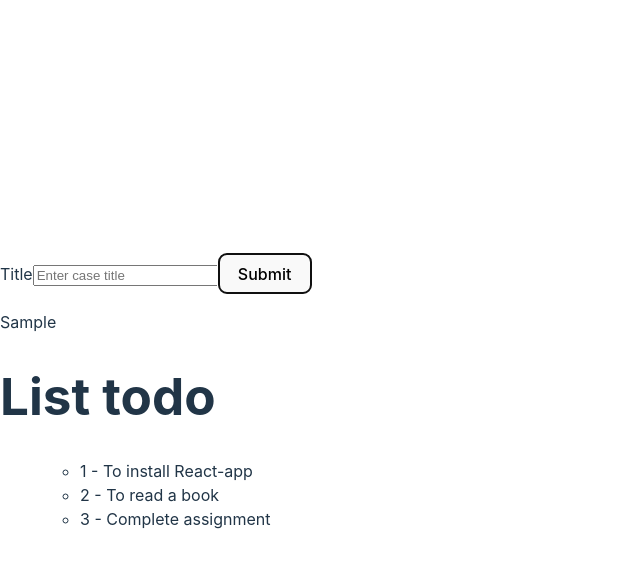
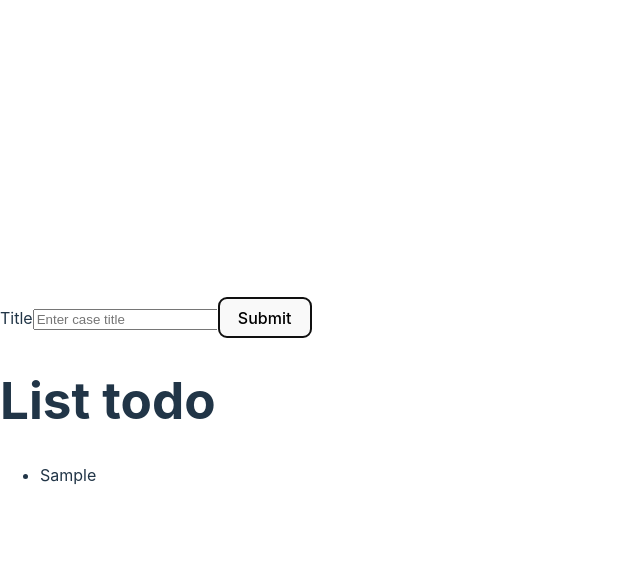
Before and after one commit to darialevinson/final_project, a React (Vite) app: page / in a window 1280 px wide. Both pictures are taken after typing "Sample" into the empty fields and a click on the button "Submit". Shown: the top 566 px of the page, without its empty margins (0-640 px from the left). Built offline with nearby package versions, Linux system fonts and the light colour scheme.

Commit message:
lesson-1-4

```diff
--- a/src/AddTodoForm.jsx
+++ b/src/AddTodoForm.jsx
@@ -1,17 +1,34 @@
-import React from 'react';
+import React, { useState } from 'react';
 
-function AddTodoForm({ onAddTodo }) {
+function AddTodoForm({ addTodo }) {
+  const [todoTitle, setTodoTitle] = useState('');
+
+  function handleTitleChange(event) {
+    const newTodoTitle = event.target.value;
+    setTodoTitle(newTodoTitle);
+  }
+
   function handleAddTodo(event) {
     event.preventDefault();
-    const todoTitle = event.target.elements.todoTitle.value;
-    onAddTodo(todoTitle);
-    event.target.reset();
+    const newTodo = {
+      title: todoTitle,
+      id: Date.now()
+    };
+    addTodo(newTodo);
+    setTodoTitle('');
   }
 
   return (
     <form onSubmit={handleAddTodo}>
       <label htmlFor="todoTitle">Title</label>
-      <input id="todoTitle" type="text" name="todoTitle" placeholder="Enter case title" />
+      <input
+        id="todoTitle"
+        type="text"
+        name="todoTitle"
+        placeholder="Enter case title"
+        value={todoTitle}
+        onChange={handleTitleChange}
+      />
       <button type="submit">Submit</button>
     </form>
   );
--- a/src/App.jsx
+++ b/src/App.jsx
@@ -1,16 +1,20 @@
+
+
 import React, { useState } from 'react';
 import TodoList from './TodoList';
 import AddTodoForm from './AddTodoForm';
-import TodoListItem from './TodoListItem';
 
 function App() {
-  const [newTodo, setNewTodo] = useState('');
+  const [todoList, setTodoList] = useState([]);
+
+  function addTodo(newTodo) {
+    setTodoList(prevTodoList => [...prevTodoList, newTodo]);
+  }
 
   return (
     <div>
-      <AddTodoForm onAddTodo={setNewTodo} />
-      <p>{newTodo}</p>
-      <TodoList />
+      <AddTodoForm addTodo={addTodo} />
+      <TodoList todoList={todoList} />
     </div>
   );
 }
--- a/src/TodoList.jsx
+++ b/src/TodoList.jsx
@@ -1,32 +1,15 @@
-import React, { useState } from 'react';
+import React from 'react';
 import TodoListItem from './TodoListItem';
 
-
-
-const todoList = [
-  {
-    id: 1,
-    title: "To install React-app"
-  },
-  {
-    id: 2,
-    title: "To read a book"
-  },
-  {
-    id: 3,
-    title: "Complete assignment"
-  }
-];
-
-function TodoList() {
+function TodoList({todoList}) {
   return (
     <div>
       <h1>List todo</h1>
       <ul>
-        {todoList.map((object, i) => <TodoListItem todo={object} />)}
+        {todoList.map((todo, i) => <TodoListItem key={todo.id} todo={todo} />)}
       </ul>
     </div>
-  )
+  );
 }
 
 export default TodoList;
--- a/src/TodoListItem.jsx
+++ b/src/TodoListItem.jsx
@@ -1,12 +1,9 @@
-import TodoList from './TodoList'
+import React from 'react';
 
 function TodoListItem({ todo }) {
-    return (
-     <ul>
-         <li>
-        {todo.id} - {todo.title}
-      </li>
-     </ul>
-    );
-  }
-export default TodoListItem
+  return (
+    <li>{todo.title}</li>
+  );
+}
+
+export default TodoListItem;
```
